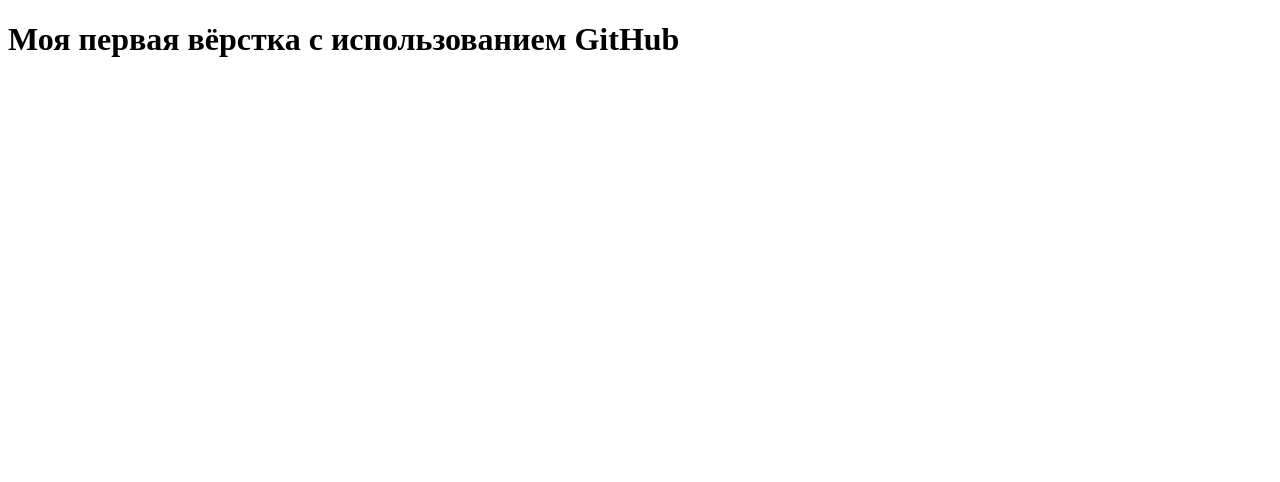
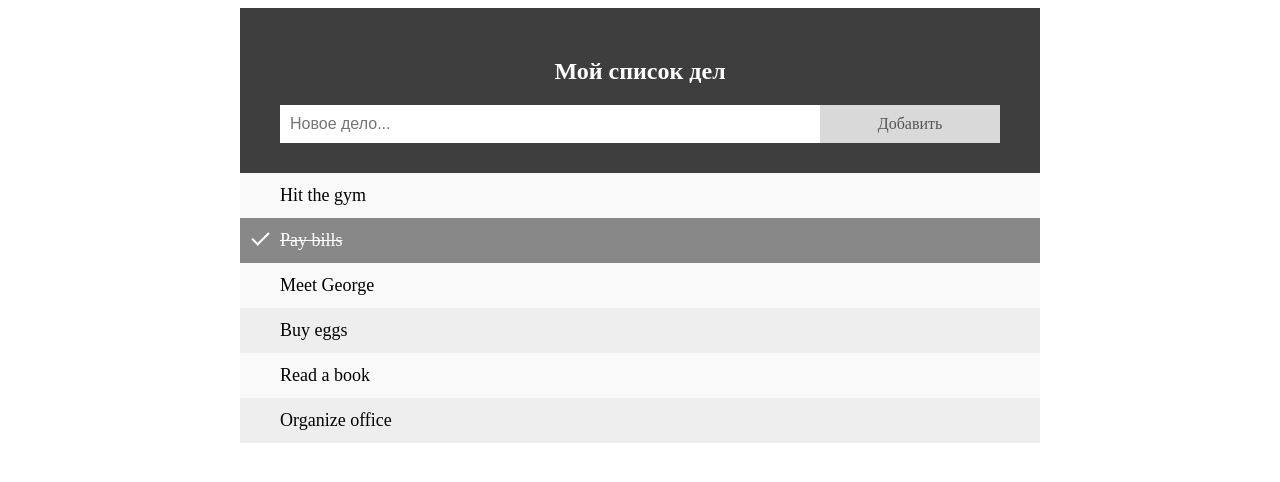
Before and after one commit to strat0sha/-------------, a plain HTML site: page index.html in a window 1280 px wide. Drawn offline with Linux system fonts and the light colour scheme.

Commit message:
Создал разметку (Кривой js)

```diff
--- a/index.html
+++ b/index.html
@@ -3,10 +3,28 @@
 <head>
 	<meta charset="UTF-8">
 	<title>First Page</title>
+	<meta name="viewport" content="width=device-width, initial-scale=1">
 	<link rel="stylesheet" href="style.css">
 	<script src="script.js"></script>
 </head>
 <body>
-	<h1>Моя первая вёрстка с использованием GitHub</h1>
+
+<main>
+	<div id="myDIV" class="header">
+	  <h2>Мой список дел</h2>
+	  <input type="text" id="myInput" placeholder="Новое дело...">
+	  <span onclick="newElement()" class="addBtn">Добавить</span>
+	</div>
+
+	<ul id="list">
+	  <li>Hit the gym</li>
+	  <li class="checked">Pay bills</li>
+	  <li>Meet George</li>
+	  <li>Buy eggs</li>
+	  <li>Read a book</li>
+	  <li>Organize office</li>
+	</ul>
+</main>
+
 </body>
 </html>
--- a/script.js
+++ b/script.js
@@ -0,0 +1,29 @@
+window.onload=function(){
+var list = document.querySelector('ul');
+list.addEventListener('click', function (ev) {
+    if(ev.target.tagName === "LI") {
+       ev.target.classList.toggle('checked');
+    } else if(ev.target.tagName === "SPAN") {
+       var div = ev.target.parentNode;
+       div.remove();
+    }
+}, false);
+
+function newElement() {
+    var li = document.createElement('li');
+    var inputValue = document.getElementById('myInput').value;
+    var t = document.createTextNode(inputValue);
+    li.appendChild(t);
+    if(inputValue == "") {
+       alert("Введите ваше дело!");
+    } else {
+       document.getElementById('list').appendChild(li);
+    }
+    document.getElementById('myInput').value = "";
+    var span = document.createElement('SPAN');
+    var txt = document.createTextNode("X");
+    span.className = "close";
+    span.appendChild(txt);
+    li.appendChild(span);
+}
+}
--- a/style.css
+++ b/style.css
@@ -0,0 +1,118 @@
+/* Include the padding and border in an element's total width and height */
+* {
+  box-sizing: border-box;
+}
+main{
+	max-width: 800px;
+	margin: 0 auto;
+}
+/* Remove margins and padding from the list */
+ul {
+  margin: 0;
+  padding: 0;
+}
+
+/* Style the list items */
+ul li {
+  cursor: pointer;
+  position: relative;
+  padding: 12px 8px 12px 40px;
+  background: #eee;
+  font-size: 18px;
+  transition: 0.1s;
+  list-style: none;
+
+  /* make the list items unselectable */
+  -webkit-user-select: none;
+  -moz-user-select: none;
+  -ms-user-select: none;
+  user-select: none;
+}
+
+/* Set all odd list items to a different color (zebra-stripes) */
+ul li:nth-child(odd) {
+  background: #f9f9f9;
+}
+
+/* Darker background-color on hover */
+ul li:hover {
+  background: #ddd;
+}
+
+/* When clicked on, add a background color and strike out text */
+ul li.checked {
+  background: #888;
+  color: #fff;
+  text-decoration: line-through;
+}
+
+/* Add a "checked" mark when clicked on */
+ul li.checked::before {
+  content: '';
+  position: absolute;
+  border-color: #fff;
+  border-style: solid;
+  border-width: 0 2px 2px 0;
+  top: 10px;
+  left: 16px;
+  transform: rotate(45deg);
+  height: 15px;
+  width: 7px;
+}
+
+/* Style the close button */
+.close {
+  position: absolute;
+  right: 0;
+  top: 0;
+  padding: 12px 16px 12px 16px;
+}
+
+.close:hover {
+  background-color: #f44336;
+  color: white;
+}
+
+/* Style the header */
+.header {
+  background-color: #3e3e3e;
+  padding: 30px 40px;
+  color: white;
+  text-align: center;
+}
+
+/* Clear floats after the header */
+.header:after {
+  content: "";
+  display: table;
+  clear: both;
+}
+
+/* Style the input */
+input {
+  margin: 0;
+  border: none;
+  border-radius: 0;
+  width: 75%;
+  padding: 10px;
+  float: left;
+  font-size: 16px;
+}
+
+/* Style the "Add" button */
+.addBtn {
+  padding: 10px;
+  width: 25%;
+  background: #d9d9d9;
+  color: #555;
+  float: left;
+  text-align: center;
+  font-size: 16px;
+  cursor: pointer;
+  transition: 0.3s;
+  border-radius: 0;
+}
+
+.addBtn:hover {
+  background-color: #bbb;
+}
```
